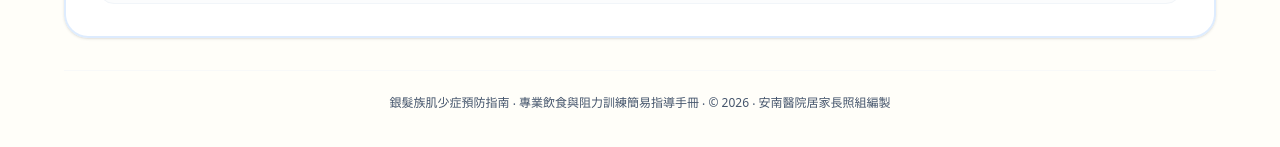
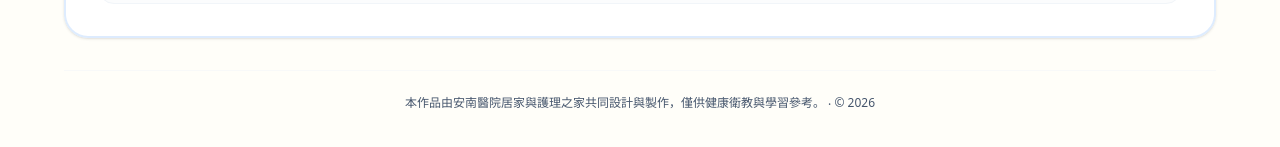
Before and after one commit to jie-ling-2025/Sarcopenia-Health-Education, a React (Vite) app: page / in a window 1280 px wide. Shown: the part 6080-6227 px from the top of the page. Built offline with nearby package versions, Linux system fonts and the light colour scheme.

Commit message:
更新作品共同製作單位說明

```diff
--- a/src/App.tsx
+++ b/src/App.tsx
@@ -135,7 +135,7 @@ export default function App() {
 
         {/* Beautiful Simple Footer */}
         <footer className="text-center text-xs text-slate-600 font-medium py-6 border-t border-slate-100/50 animate-fade-in" id="app-footer">
-          銀髮族肌少症預防指南 ‧ 專業飲食與阻力訓練簡易指導手冊 ‧ © {new Date().getFullYear()} ‧ 安南醫院居家長照組編製
+          本作品由安南醫院居家與護理之家共同設計與製作，僅供健康衛教與學習參考。 ‧ © {new Date().getFullYear()}
         </footer>
 
       </div>
```
